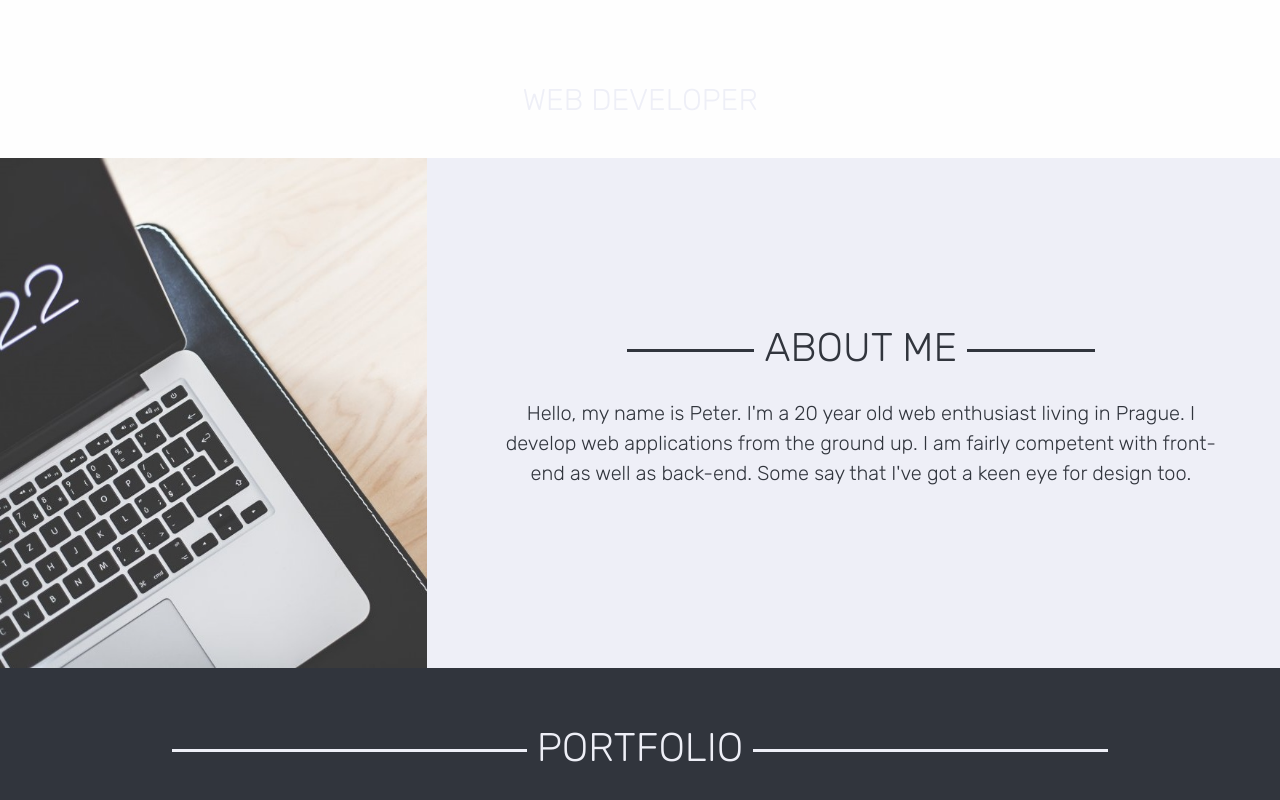
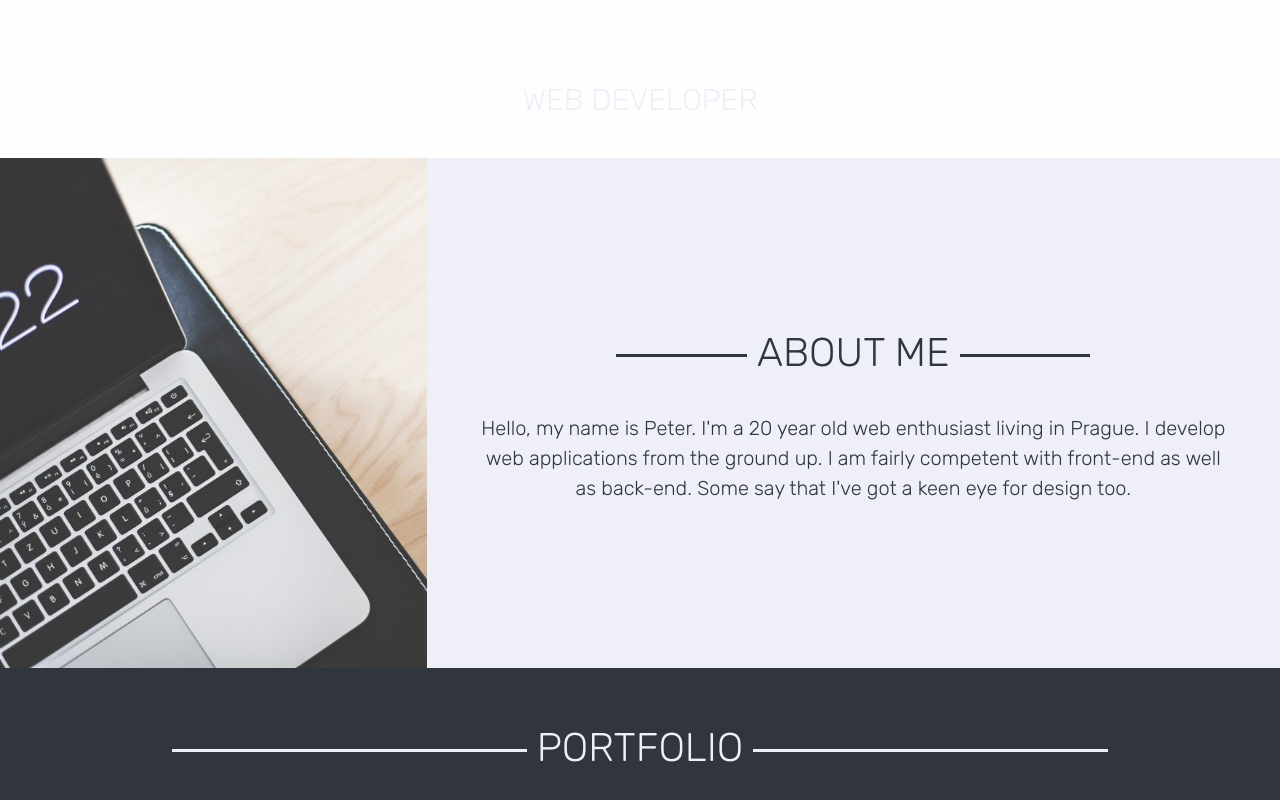
Before and after one commit to Mafark/portfolio-site, a website: page src/index.html in a window 1280 px wide. Shown: the part 642-1442 px from the top of the page. Drawn offline with nearby package versions, Linux system fonts and the light colour scheme; files that its build step writes are made by us from their sources.

Commit message:
fixed about-text

```diff
--- a/src/style/modules/_about.scss
+++ b/src/style/modules/_about.scss
@@ -9,14 +9,19 @@
 .about-text {
     position: absolute;
     top: 50%;
+    left: 0;
+    right: 0;
     transform: translateY(-50%);
     margin: 0 50px;
 }
 
 .about-text p {
     text-align: center;
+    max-width: 1000px;
+    margin:auto;
 }
 
 .about-text h2 {
     @include lines(20%, $dark-blue);
+    margin-bottom: 30px
 }
```
Also changed, not shown: build/style/main.css, 1 other file.
